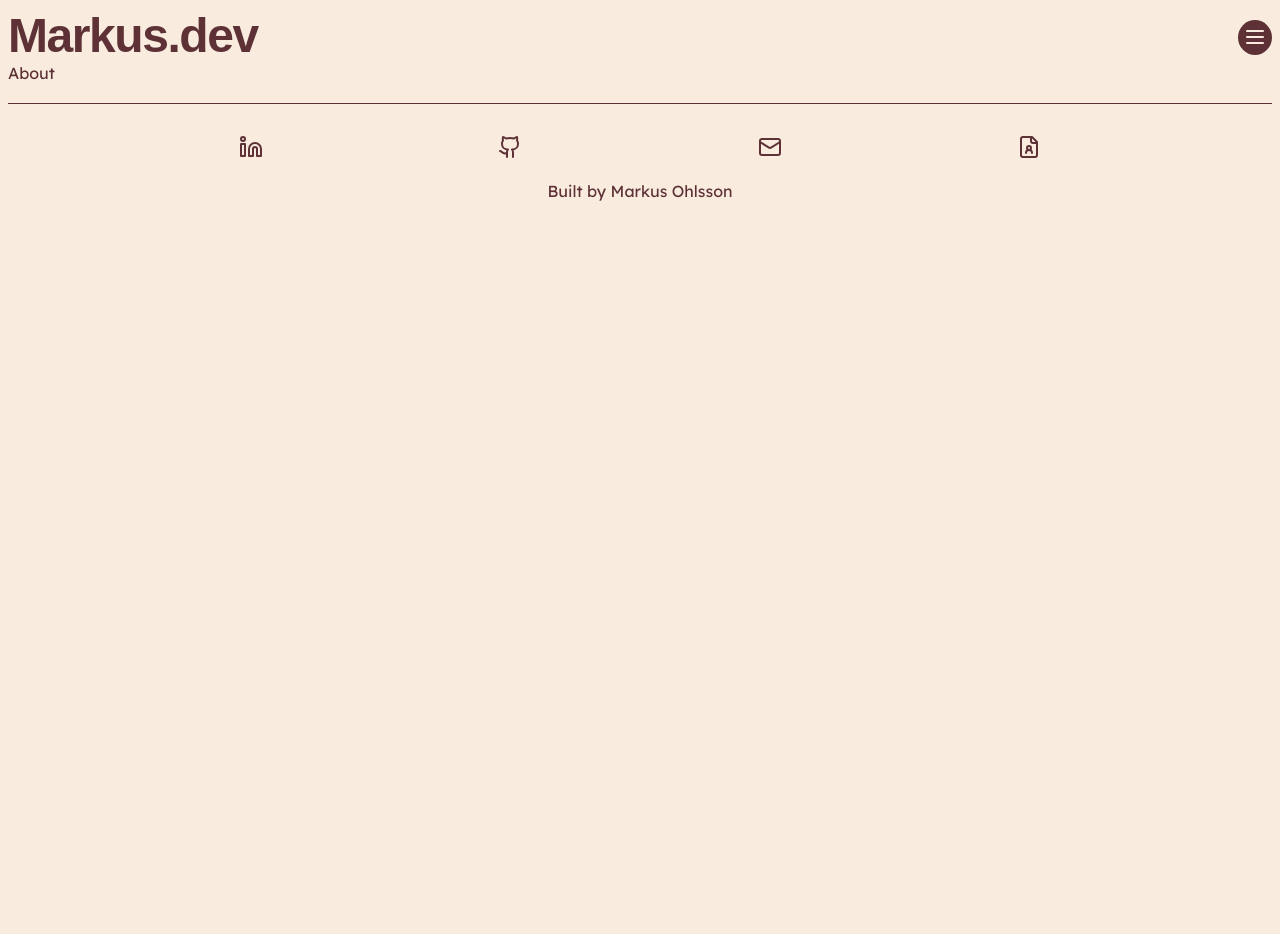
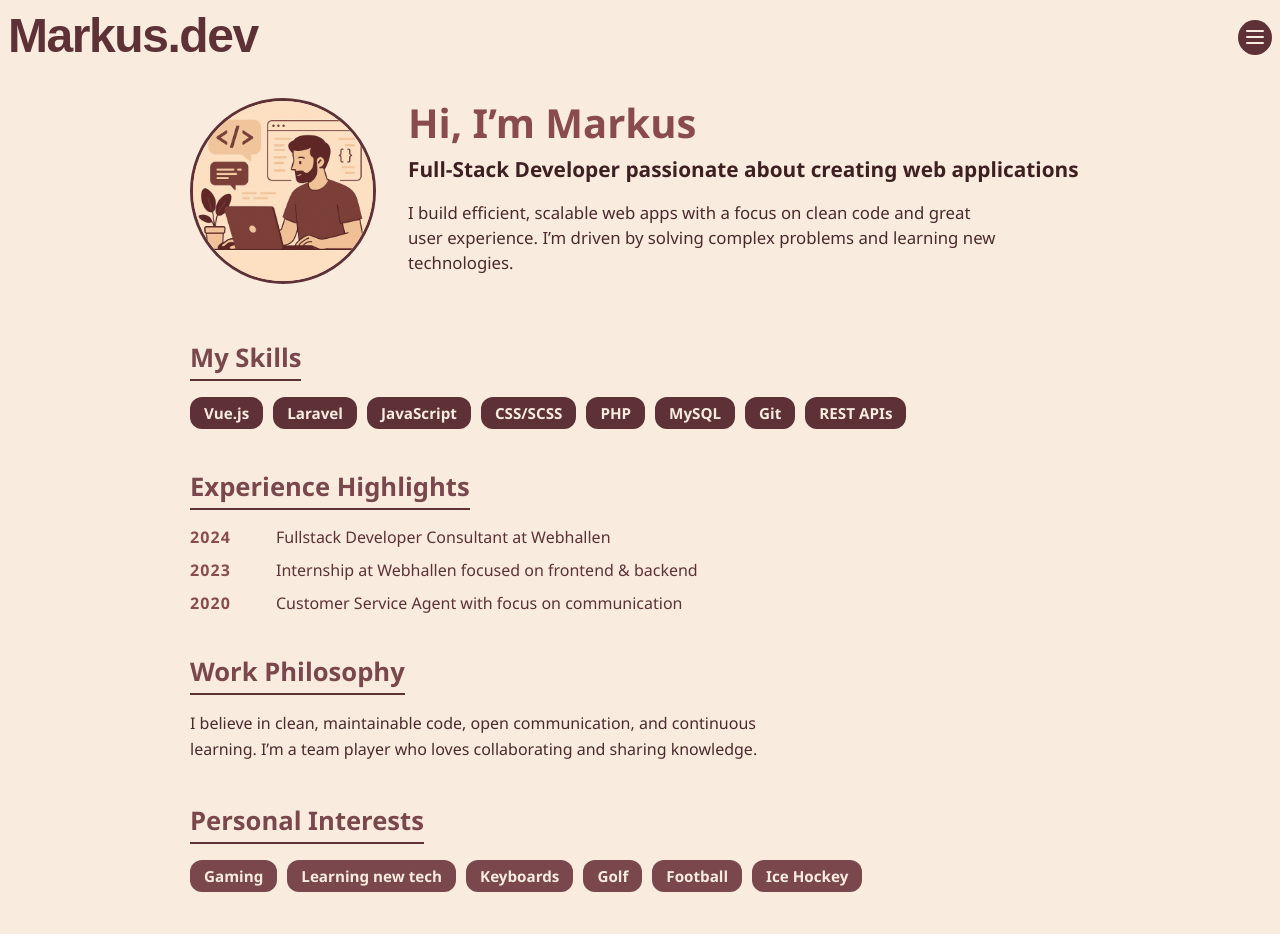
Before and after one commit to markusohlsson/portfoliov2, a Vue app: page /About in a window 1280 px wide. Shown: the top 934 px of the page. Before the commit the page ends 800 px from the top, so only its background shows below. Built offline with nearby package versions, Linux system fonts and the light colour scheme; a web font is replaced by a local one.

Commit message:
About page layout done

```diff
--- a/src/pages/About.vue
+++ b/src/pages/About.vue
@@ -1 +1,277 @@
-<template>About</template>
+<script setup>
+import { ref, onMounted } from 'vue';
+import { useIntersectionObserver } from '@vueuse/core';
+// You can import images, icons or components if you want
+const skills = [
+  'Vue.js', 'Laravel', 'JavaScript', 'CSS/SCSS', 'PHP', 'MySQL', 'Git', 'REST APIs'
+]
+
+const experienceHighlights = [
+  { year: '2024', text: 'Fullstack Developer Consultant at Webhallen' },
+  { year: '2023', text: 'Internship at Webhallen focused on frontend & backend' },
+  { year: '2020', text: 'Customer Service Agent with focus on communication' }
+]
+
+const personalInterests = [
+  'Gaming',
+  'Learning new tech',
+  'Keyboards',
+  'Golf',
+  'Football',
+  'Ice Hockey'
+]
+const showSkills = ref(false);
+const showExperience = ref(false);
+const showPhilosophy = ref(false);
+const showInterests = ref(false);
+const showContact = ref(false);
+
+const skillsSection = ref(null);
+const experienceSection = ref(null);
+const philosophySection = ref(null);
+const interestSection = ref(null);
+const contactSection = ref(null);
+
+useIntersectionObserver(skillsSection, ([{isIntersecting}]) => {
+    if(isIntersecting) showSkills.value = true
+}, {threshold: 0.1})
+
+useIntersectionObserver(experienceSection, ([{isIntersecting}]) => {
+    if(isIntersecting) showExperience.value = true
+}, {threshold: 0.1 })
+
+useIntersectionObserver(philosophySection, ([{isIntersecting}]) => {
+    if(isIntersecting) showPhilosophy.value = true
+}, {threshold: 0.1})
+
+useIntersectionObserver(interestSection, ([{isIntersecting}]) => {
+    if(isIntersecting) showInterests.value = true
+}, {threshold: 0.1})
+
+useIntersectionObserver(contactSection, ([{isIntersecting}]) => {
+    if(isIntersecting) showContact.value = true
+}, {threshold: 0.1})
+
+</script>
+
+<template>
+  <section class="about-page container">
+    <!-- Hero / Intro -->
+    <div class="intro-section">
+      <div class="intro-photo">
+        <img src="../assets/profile.png" alt="Markus Ohlsson" />
+      </div>
+      <div class="intro-text">
+        <h1>Hi, I’m Markus</h1>
+        <h2>Full-Stack Developer passionate about creating web applications</h2>
+        <p>
+          I build efficient, scalable web apps with a focus on clean code and
+          great user experience. I’m driven by solving complex problems and
+          learning new technologies.
+        </p>
+      </div>
+    </div>
+
+    <!-- Skills -->
+    <section class="skills-section fade-section" ref="skillsSection" :class="{'fade-in': showSkills}">
+      <h3>My Skills</h3>
+      <ul class="skills-list">
+        <li v-for="skill in skills" :key="skill">{{ skill }}</li>
+      </ul>
+    </section>
+
+    <!-- Experience Highlights -->
+    <section class="experience-section fade-section" ref="experienceSection" :class="{'fade-in': showExperience}">
+      <h3>Experience Highlights</h3>
+      <ul class="experience-list">
+        <li v-for="exp in experienceHighlights" :key="exp.year">
+          <span class="year">{{ exp.year }}</span>
+          <span class="desc">{{ exp.text }}</span>
+        </li>
+      </ul>
+    </section>
+
+    <!-- Work Philosophy -->
+    <section class="philosophy-section fade-section" ref="philosophySection" :class="{'fade-in': showPhilosophy}">
+      <h3>Work Philosophy</h3>
+      <p>
+        I believe in clean, maintainable code, open communication, and
+        continuous learning. I’m a team player who loves collaborating and
+        sharing knowledge.
+      </p>
+    </section>
+
+    <!-- Personal Interests -->
+    <section class="interests-section fade-section" ref="interestSection" :class="{'fade-in': showInterests}">
+      <h3>Personal Interests</h3>
+      <ul class="interests-list">
+        <li v-for="interest in personalInterests" :key="interest">{{ interest }}</li>
+      </ul>
+    </section>
+
+    <!-- Call to Action -->
+    <section class="cta-section fade-section" ref="contactSection" :class="{'fade-in': showContact}">
+      <p>Want to know more or collaborate? Feel free to get in touch!</p>
+      <router-link class="cta-button" to="/contact">Contact Me</router-link>
+    </section>
+  </section>
+</template>
+
+<style scoped>
+.container {
+  max-width: 900px;
+  margin: 0 auto;
+  padding: 2rem 1rem;
+  font-family: 'Segoe UI', Tahoma, Geneva, Verdana, sans-serif;
+  color: #5d3136;
+}
+
+.intro-section {
+  display: flex;
+  align-items: center;
+  gap: 2rem;
+  margin-bottom: 3rem;
+  flex-wrap: wrap;
+}
+
+.intro-photo img {
+  width: 180px;
+  height: 180px;
+  object-fit: cover;
+  border-radius: 50%;
+  border: 3px solid #5d3136;
+}
+
+.intro-text h1 {
+  margin: 0 0 0.3rem 0;
+  font-size: 2.5rem;
+  font-weight: 700;
+  color: #8a4b4e;
+}
+
+.intro-text h2 {
+  margin: 0 0 1rem 0;
+  font-weight: 600;
+  font-size: 1.3rem;
+  color: #3e1f22;
+}
+
+.intro-text p {
+  max-width: 600px;
+  line-height: 1.5;
+  font-size: 1.05rem;
+  color: #4b2a2d;
+}
+
+.skills-section,
+.experience-section,
+.philosophy-section,
+.interests-section,
+.cta-section {
+  margin-bottom: 2.5rem;
+}
+
+h3 {
+  font-size: 1.6rem;
+  color: #7a474c;
+  margin-bottom: 1rem;
+  border-bottom: 2px solid #5d3136;
+  padding-bottom: 0.25rem;
+  max-width: fit-content;
+}
+
+.skills-list,
+.experience-list,
+.interests-list {
+  list-style: none;
+  padding: 0;
+  margin: 0;
+}
+
+.skills-list {
+  display: flex;
+  flex-wrap: wrap;
+  gap: 10px;
+}
+
+.skills-list li {
+  background-color: #5d3136;
+  color: #f9ecdf;
+  padding: 6px 14px;
+  border-radius: 12px;
+  font-weight: 600;
+  font-size: 0.95rem;
+}
+
+.experience-list li {
+  display: flex;
+  gap: 1rem;
+  margin-bottom: 0.7rem;
+  font-weight: 500;
+}
+
+.experience-list .year {
+  min-width: 70px;
+  color: #8a4b4e;
+  font-weight: 700;
+  text-transform: uppercase;
+  letter-spacing: 1.1px;
+}
+
+.philosophy-section p {
+  max-width: 600px;
+  font-size: 1rem;
+  line-height: 1.6;
+  color: #4b2a2d;
+}
+
+.interests-list {
+  display: flex;
+  flex-wrap: wrap;
+  gap: 10px;
+}
+
+.interests-list li {
+  background-color: #7a474c;
+  color: #f9ecdf;
+  padding: 6px 14px;
+  border-radius: 12px;
+  font-weight: 600;
+  font-size: 0.95rem;
+}
+
+.cta-section {
+  text-align: center;
+}
+
+.cta-button {
+  display: inline-block;
+  background-color: #5d3136;
+  color: #f9ecdf;
+  padding: 12px 28px;
+  border-radius: 30px;
+  font-weight: 700;
+  text-decoration: none;
+  transition: background-color 0.3s ease;
+}
+
+.cta-button:hover {
+  background-color: #7a474c;
+}
+
+@media (max-width: 700px) {
+  .intro-section {
+    flex-direction: column;
+    align-items: center;
+    text-align: center;
+  }
+
+  .intro-text h1 {
+    font-size: 2rem;
+  }
+
+  .intro-text h2 {
+    font-size: 1.1rem;
+  }
+}
+</style>
```
Also changed, not shown: src/assets/profile.png (added).
